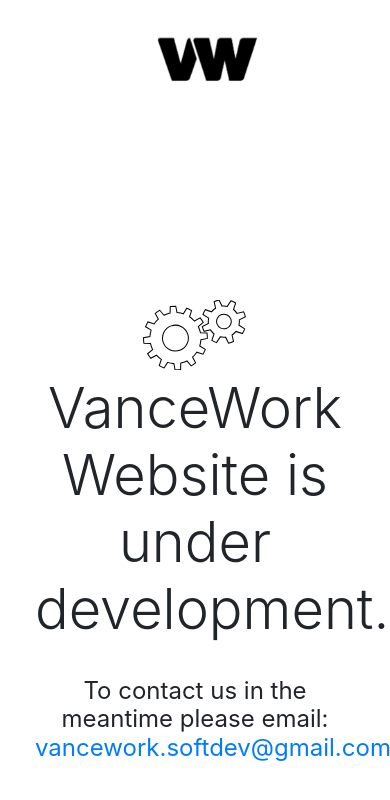
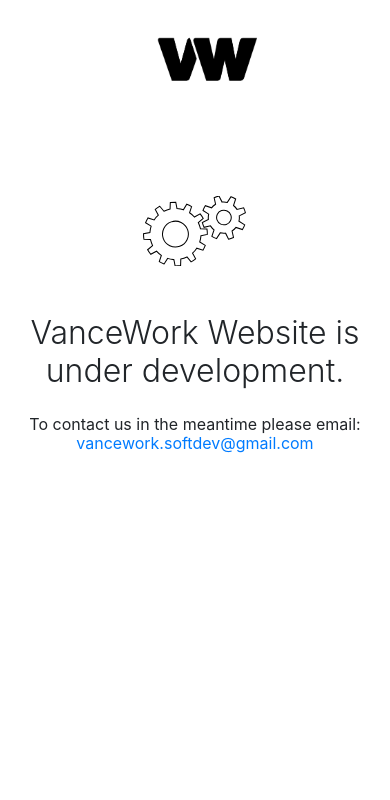
Before and after one commit to Vancework/vancework.github.io, a plain HTML site: page index.html in a window 390 px wide. Drawn offline with nearby package versions, Linux system fonts and the light colour scheme.

Commit message:
Responsiveness

```diff
--- a/assets/css/styles.css
+++ b/assets/css/styles.css
@@ -1 +1,21 @@
-/* No CSS *//*# sourceMappingURL=styles.css.map */
+@media only screen and (max-width: 425px) {
+    .display-4{
+    font-size: 2.0rem;
+    font-weight: 300;
+    line-height: 1.2;
+    }
+    .h4, h4 {
+        font-size: 1.0rem;
+    }
+  }
+
+@media only screen and (max-width: 375px) {
+    .display-4{
+    font-size: 1.8rem;
+    font-weight: 300;
+    line-height: 1.2;
+    }
+    .h4, h4 {
+        font-size: 1.0rem;
+    }
+  }
--- a/index.html
+++ b/index.html
@@ -26,9 +26,9 @@
                     </div>
                 </nav>
             </header>
-            <section>
-                <div class="row d-xl-flex" style="margin-left: 0px;margin-right: 0px;padding-top: 200px;">
-                    <div class="col d-xl-flex justify-content-sm-center align-items-sm-center justify-content-md-center align-items-md-center justify-content-xl-center align-items-xl-center" style="width: 0;">
+            <section class="mt-5">
+                <div class="row d-xl-flex mt-5 pt-5">
+                    <div class="col d-xl-flex justify-content-sm-center align-items-sm-center justify-content-md-center align-items-md-center justify-content-xl-center align-items-xl-center">
                         <svg xmlns="http://www.w3.org/2000/svg" width="100" height="70" viewBox="0 0 100 68" class="col d-xl-flex justify-content-sm-center align-items-sm-center">
                             <g id="large">
                               <path fill="none" stroke="#000000" d="M55.8 38.5l6.2-1.2c0-1.8-.1-3.5-.4-5.3l-6.3-.2c-.5-2-1.2-4-2.1-6l4.8-4c-.9-1.6-1.9-3-3-4.4l-5.6 3c-1.3-1.6-3-3-4.7-4.1l2-6A30 30 0 0 0 42 8l-3.3 5.4c-2-.7-4.2-1-6.2-1.2L31.3 6c-1.8 0-3.5.1-5.3.4l-.2 6.3c-2 .5-4 1.2-6 2.1l-4-4.8c-1.6.9-3 1.9-4.4 3l3 5.6c-1.6 1.3-3 3-4.1 4.7l-6-2A32.5 32.5 0 0 0 2 26l5.4 3.3c-.7 2-1 4.2-1.2 6.2L0 36.7c0 1.8.1 3.5.4 5.3l6.3.2c.5 2 1.2 4 2.1 6l-4.8 4c.9 1.6 1.9 3 3 4.4l5.6-3c1.4 1.6 3 3 4.7 4.1l-2 6A30.5 30.5 0 0 0 20 66l3.4-5.4c2 .7 4 1 6.1 1.2l1.2 6.2c1.8 0 3.5-.1 5.3-.4l.2-6.3c2-.5 4-1.2 6-2.1l4 4.8c1.6-.9 3-1.9 4.4-3l-3-5.6c1.6-1.3 3-3 4.1-4.7l6 2A32 32 0 0 0 60 48l-5.4-3.3c.7-2 1-4.2 1.2-6.2zm-13.5 4a12.5 12.5 0 1 1-22.6-11 12.5 12.5 0 0 1 22.6 11z"/>
@@ -42,14 +42,14 @@
                     </div>
                 </div>
             </section>
-            <section style="height: 0px;">
-                <div class="row d-xl-flex" style="margin-left: 0px;margin-right: 0px;padding-top: 5px;">
-                    <div class="col d-xl-flex justify-content-xl-center align-items-xl-center" style="width: 0;">
+            <section>
+                <div class="row d-xl-flex pt-5">
+                    <div class="col d-xl-flex justify-content-xl-center align-items-xl-center">
                         <h1 class="display-4 text-center text-sm-center text-md-center text-lg-center text-xl-center">VanceWork Website is under development.<br></h1>
                     </div>
                 </div>
-                <div class="row d-xl-flex" style="margin-left: 0px;margin-right: 0px;padding-top: 25px;">
-                    <div class="col d-xl-flex justify-content-xl-center align-items-xl-center" style="width: 0;">
+                <div class="row d-xl-flex pt-3">
+                    <div class="col d-xl-flex justify-content-xl-center align-items-xl-center">
                         <h4 class="text-center text-sm-center text-md-center text-lg-center text-xl-center" style="font-weight: 400;">To contact us in the meantime please email:<br>
                             <a href="mailto:vancework.softdev@gmail.com">vancework.softdev@gmail.com
                             </a></h4>
```
Also changed, not shown: assets/css/styles.scss (deleted), 1 other file.
